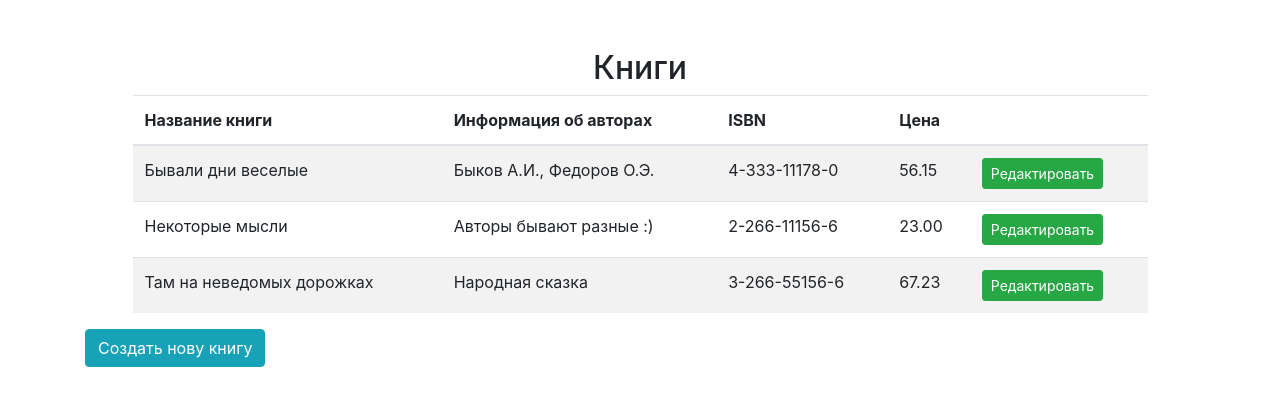
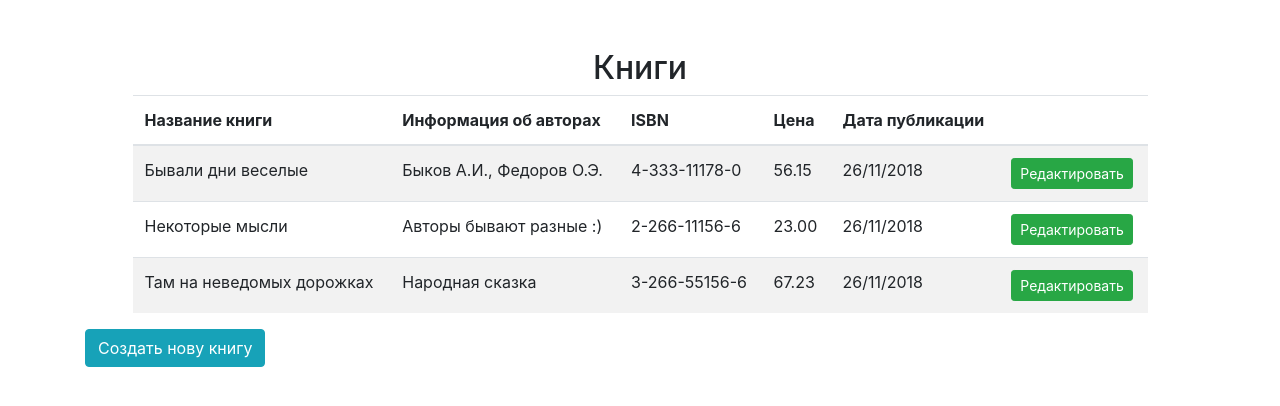
Before and after one commit to olegJF/DS_books, a Django app: page / in a window 1280 px wide. Shown: the part 56-462 px from the top of the page. Run offline with Django 3.2, Linux system fonts and the light colour scheme; data comes from the database, SQL or seed files in the repository; some libraries are stand-ins or nearby versions.

Commit message:
added publish_date to forms and list

```diff
--- a/books/forms.py
+++ b/books/forms.py
@@ -15,6 +15,9 @@ class BookForm(forms.ModelForm):
     price = forms.DecimalField(label='Цена', required=True,
                                      widget=forms.NumberInput(
                                          attrs={"class": 'form-control'}))
+    publish_date = forms.CharField(label='Дата публикации',
+                           widget=forms.TextInput(
+                               attrs={"class": 'form-control datetimepicker3'}))
     class Meta(object):
         model = Book
-        fields = ('book_title', 'authors_info', 'isbn', 'price')
+        fields = ('book_title', 'authors_info', 'isbn', 'price', 'publish_date')
--- a/books/templates/books/home.html
+++ b/books/templates/books/home.html
@@ -15,7 +15,8 @@
                         <th scope="col">Информация об авторах</th>
                         <th scope="col">ISBN</th>
                         <th scope="col">Цена</th>
-                        <th scope="col">&nbsp;</th>
+                        <th scope="col">Дата публикации</th>
+						<th scope="col">&nbsp;</th>
                     </tr>
                 </thead>
 				<tbody>
@@ -25,6 +26,7 @@
 						<td>{{ object.authors_info }}</td>
 						<td>{{ object.isbn }}</td>
 						<td>{{ object.price }}</td>
+						<td>{{ object.publish_date| date:"d/m/Y" }}</td>
 						<td>
 							<a href="{%url 'books:update' pk=object.pk %}">
 								<button type="button" class='btn btn-success btn-sm' >
```
